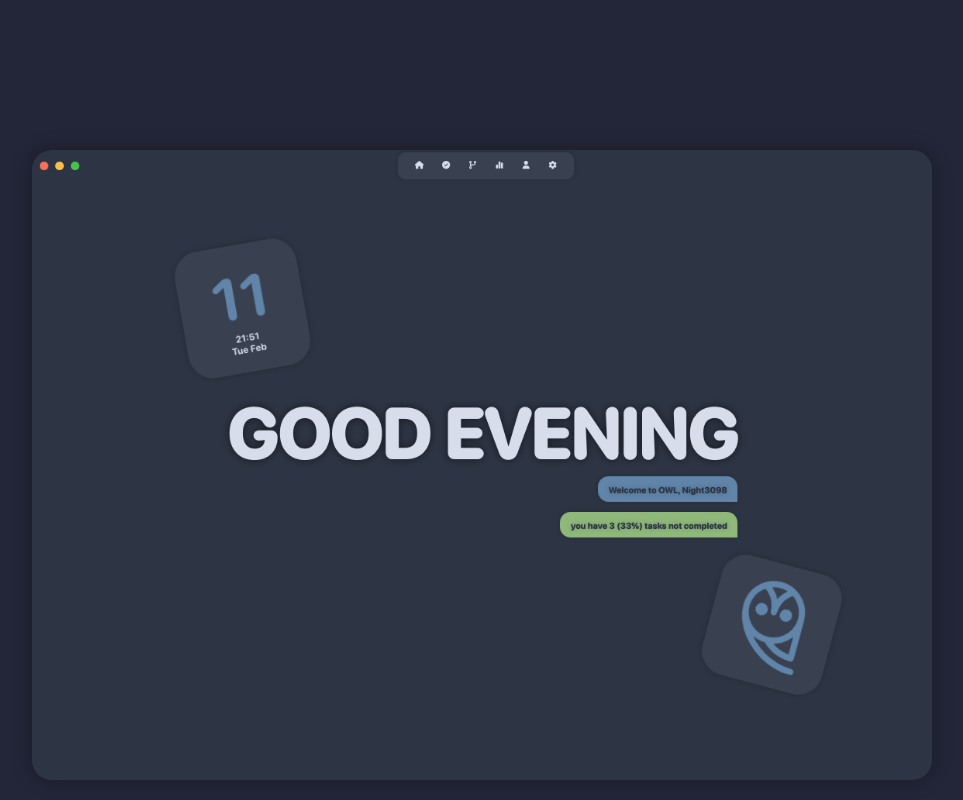
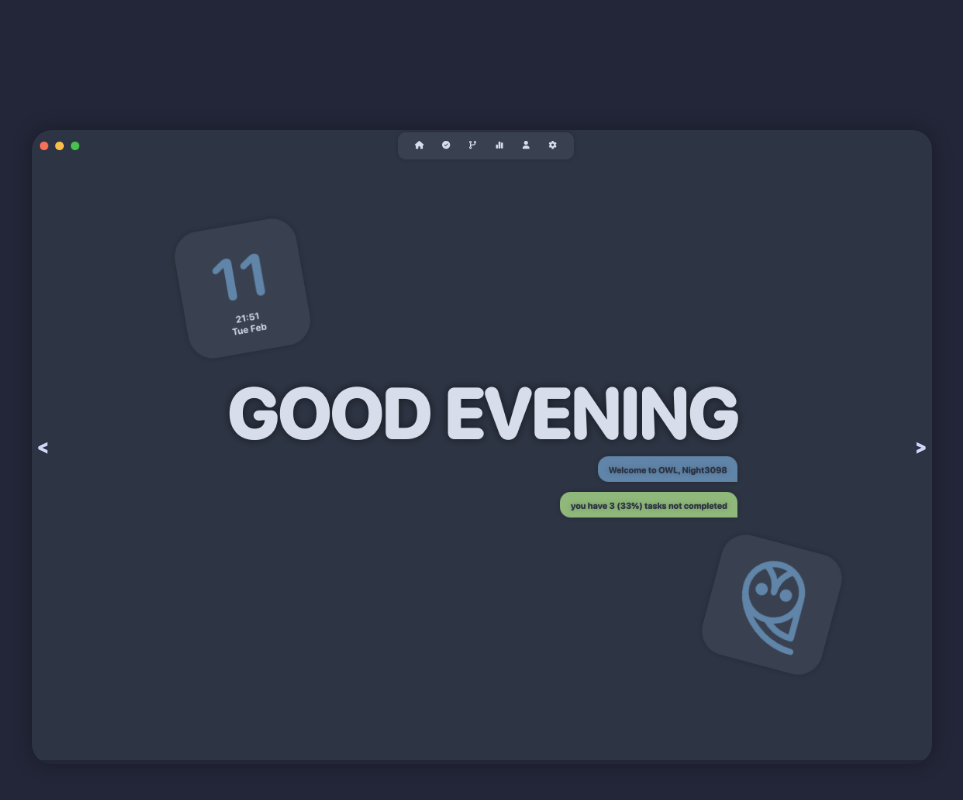
Before and after one commit to OwlDevHub/owl_website, a React (Create React App) app: page / in a window 1280 px wide. Shown: the part 820-1620 px from the top of the page, without its empty margins (158-1121 px from the left). Built offline with nearby package versions, Linux system fonts and the light colour scheme.

Commit message:
feat: add image gallery and update features

```diff
--- a/src/App.js
+++ b/src/App.js
@@ -30,6 +30,14 @@ const App = () => {
                   <HeroSection />
                   <div className="spacer"></div>
                   <Images />
+                  <div
+                    className="spacer"
+                    style={{
+                      maxHeight: "20px",
+                      minHeight: "20px",
+                      height: "20px",
+                    }}
+                  ></div>
                   <Features />
                   <div
                     className="spacer"
--- a/src/components/DownloadPage.jsx
+++ b/src/components/DownloadPage.jsx
@@ -1,5 +1,4 @@
 import React, { useRef, useState } from "react";
-import '../styles/DownloadPage.css';
 import { FontAwesomeIcon } from "@fortawesome/react-fontawesome";
 import { faHeart, faCloudArrowDown } from "@fortawesome/free-solid-svg-icons";
 import { motion, useInView } from "framer-motion";
--- a/src/components/Features.jsx
+++ b/src/components/Features.jsx
@@ -9,6 +9,8 @@ import {
 } from "@fortawesome/free-solid-svg-icons";
 import { faApple } from "@fortawesome/free-brands-svg-icons";
 import { motion, useInView } from "framer-motion";
+import CustomSlider from "./ImageGallery"
+import images from "./../data/images";
 
 const features = [
   { icon: faPenRuler, text: "Custom\ndesign" },
@@ -57,23 +59,17 @@ export const Images = () => {
   const isInView = useInView(ref, { once: true });
 
   return (
-    <div className="content" ref={ref}>
-      <motion.img
-        className="ui"
-        src="imgs/app_1.png"
-        alt="App interface"
-        initial={{ opacity: 0, y: -100 }}
-        animate={{ opacity: isInView ? 1 : 0, y: isInView ? 0 : -100 }}
-        transition={{ duration: 0.5, delay: 0.1 }}
-      />
-      <motion.img
-        className="ui"
-        src="imgs/app_2.png"
-        alt="App interface"
-        initial={{ opacity: 0, y: 100 }}
-        animate={{ opacity: isInView ? 1 : 0, y: isInView ? 0 : 100 }}
-        transition={{ duration: 0.5, delay: 0.5 }}
-      />
-    </div>
+    <motion.div
+    className="content"
+    ref={ref}
+    initial={{ opacity: 0, y: -100 }}
+    animate={{ opacity: isInView ? 1 : 0, y: isInView ? 0 : -100 }}
+    transition={{ duration: 0.5, delay: 0.1 }}>
+      <CustomSlider>
+        {images.map((image, index) => {
+          return <img key={index} src={image.imgURL} alt={image.imgAlt} />;
+        })}
+      </CustomSlider>
+    </motion.div>
   );
 };
--- /dev/null
+++ b/src/components/ImageGallery.jsx
@@ -0,0 +1,91 @@
+import React, { useState, useEffect } from "react";
+
+function CustomCarousel({ children }) {
+  const [activeIndex, setActiveIndex] = useState(0);
+  const [slideDone, setSlideDone] = useState(true);
+  const [timeID, setTimeID] = useState(null);
+
+  useEffect(() => {
+    if (slideDone) {
+      setSlideDone(false);
+      setTimeID(
+        setTimeout(() => {
+          slideNext();
+          setSlideDone(true);
+        }, 5000)
+      );
+    }
+  }, [slideDone]);
+
+  const slideNext = () => {
+    setActiveIndex((val) => {
+      if (val >= children.length - 1) {
+        return 0;
+      } else {
+        return val + 1;
+      }
+    });
+  };
+
+  const slidePrev = () => {
+    setActiveIndex((val) => {
+      if (val <= 0) {
+        return children.length - 1;
+      } else {
+        return val - 1;
+      }
+    });
+  };
+
+  const AutoPlayStop = () => {
+    if (timeID > 0) {
+      clearTimeout(timeID);
+      setSlideDone(false);
+    }
+  };
+
+  const AutoPlayStart = () => {
+    if (!slideDone) {
+      setSlideDone(true);
+    }
+  };
+
+  return (
+    <div
+      className="ui"
+      onMouseEnter={AutoPlayStop}
+      onMouseLeave={AutoPlayStart}
+    >
+      {children.map((item, index) => {
+        return (
+          <div
+            className={"slider__item slider__item-active-" + (activeIndex + 1)}
+            key={index}
+          >
+            {item}
+          </div>
+        );
+      })}
+      <button
+        className="slider__btn-next"
+        onClick={(e) => {
+          e.preventDefault();
+          slideNext();
+        }}
+      >
+        {">"}
+      </button>
+      <button
+        className="slider__btn-prev"
+        onClick={(e) => {
+          e.preventDefault();
+          slidePrev();
+        }}
+      >
+        {"<"}
+      </button>
+    </div>
+  );
+}
+
+export default CustomCarousel;
--- /dev/null
+++ b/src/data/images.js
@@ -0,0 +1,14 @@
+const images = [
+    {
+      imgURL:
+        "/imgs/app_1.png",
+      imgAlt: "img-1"
+    },
+    {
+      imgURL:
+        "/imgs/app_2.png",
+      imgAlt: "img-2"
+    }
+  ];
+
+  export default images;
--- a/src/styles/DownloadPage.css
+++ /dev/null
@@ -1,62 +0,0 @@
-.download-page {
-    display: flex;
-    flex-direction: column;
-    align-items: center;
-    align-content: center;
-    text-align: center;
-    justify-content: center;
-    width: 100%;
-    height: 100vh;
-    margin: 0px;
-    padding: 0px;
-}
-
-.purchase-form {
-  width: 100%;
-  max-width: 400px;
-  margin: 2rem auto;
-  padding: 2rem;
-  background: var(--tr);
-  border-radius: 20px;
-  backdrop-filter: blur(10px);
-  display: flex;
-  flex-direction: column;
-  align-items: center;
-  justify-content: center;
-  align-content: center;
-  text-align: center;
-}
-
-.purchase-form h2 {
-  text-align: center;
-  margin-bottom: 1.5rem;
-  color: var(--fg);
-}
-
-.purchase-form input {
-  width: 100%;
-  padding: 0.8rem;
-  margin-bottom: 1rem;
-  border: 0px solid transparent;
-  border-radius: 5px;
-  background: var(--tr);
-  color: var(--fg);
-  outline: none;
-}
-
-.purchase-form input::placeholder {
-  color: var(--fg);
-}
-
-.card-details {
-  width: 100%;
-  padding: 0px;
-  margin: 0px;
-  gap: 1%;
-  display: flex;
-  flex-direction: row;
-}
-
-.card-details input {
-  width: 50%;
-}
--- a/src/styles/index.css
+++ b/src/styles/index.css
@@ -36,14 +36,6 @@
   font-family: "Roboto Condensed", serif;
   font-weight: bolder;
   outline: none;
-}
-
-.ui {
-  width: 90%;
-  border-radius: 15px;
-  margin-top: 20px;
-  margin-bottom: 20px;
-  box-shadow: 0px 0px 20px rgba(0, 0, 0, 0.3);
 }
 
 .rights {
@@ -599,6 +591,7 @@ h3 {
   user-select: none;
   gap: 0px;
   opacity: 0;
+  zoom: 0.;
   background-color: transparent;
   transition: all 0.5s ease;
   box-shadow: 0 4px 6px transparent;
@@ -777,6 +770,156 @@ h3 {
   flex: 1;
 }
 
+.ui {
+  position: relative;
+  width: 90%;
+  border-radius: 15px;
+  padding: 0px;
+  margin: 0px;
+  overflow: hidden;
+  display: flex;
+  justify-content: flex-start;
+  align-items: center;
+  flex-direction: row;
+  flex-wrap: nowrap;
+  background-color: transparent;
+  box-shadow: 0px 0px 20px rgba(0, 0, 0, 0.3);
+}
+
+.ui > button {
+  background-color: transparent;
+  outline: none;
+  border: 0;
+  color: var(--fg);
+  font-size: 24px;
+}
+
+.ui > button:active {
+  color: var(--purple);
+}
+
+.slider__btn-next {
+  position: absolute;
+  right: 0;
+}
+
+.slider__btn-prev {
+  position: absolute;
+  left: 0;
+}
+
+.slider__item {
+  box-sizing: border-box;
+  min-width: 100%;
+  height: auto;
+  overflow: hidden;
+  object-fit: cover;
+  height: auto;
+  transform: translateX(0);
+  padding: 0px;
+  margin: 0px;
+  background-color: transparent;
+  transition: transform 1s ease;
+}
+
+.slider__item-active-1 {
+  transform: translateX(0);
+}
+
+.slider__item-active-2 {
+  transform: translateX(-100%);
+}
+
+.slider__item-active-3 {
+  transform: translateX(-200%);
+}
+
+.slider__item-active-4 {
+  transform: translateX(-300%);
+}
+
+.slider__item-active-5 {
+  transform: translateX(-300%);
+}
+
+.slider__item-active-6 {
+  transform: translateX(-300%);
+}
+
+.slider__item-active-7 {
+  transform: translateX(-300%);
+}
+
+.slider__item img {
+  width: 100%;
+  height: auto;
+}
+
+.download-page {
+  display: flex;
+  flex-direction: column;
+  align-items: center;
+  align-content: center;
+  text-align: center;
+  justify-content: center;
+  width: 100%;
+  height: 100vh;
+  margin: 0px;
+  padding: 0px;
+}
+
+.purchase-form {
+width: 100%;
+max-width: 400px;
+margin: 2rem auto;
+padding: 2rem;
+background: var(--tr);
+border-radius: 20px;
+backdrop-filter: blur(10px);
+display: flex;
+flex-direction: column;
+align-items: center;
+justify-content: center;
+align-content: center;
+text-align: center;
+box-shadow: 0px 0px 20px rgba(0, 0, 0, 0.2);
+}
+
+.purchase-form h2 {
+text-align: center;
+margin-bottom: 1.5rem;
+color: var(--fg);
+}
+
+.purchase-form input {
+width: 100%;
+padding: 0.8rem;
+margin-bottom: 1rem;
+border: 0px solid transparent;
+border-radius: 15px;
+background: var(--fg);
+color: var(--bg);
+outline: none;
+box-shadow: 0px 0px 20px rgba(0, 0, 0, 0.3);
+}
+
+.purchase-form input::placeholder {
+color: var(--bg);
+}
+
+.card-details {
+width: 100%;
+padding: 0px;
+margin: 0px;
+gap: 1%;
+display: flex;
+flex-direction: row;
+}
+
+.card-details input {
+width: 50%;
+}
+
 @media screen and (min-width: 1000px) {
   .ui {
     width: 900px;
```
